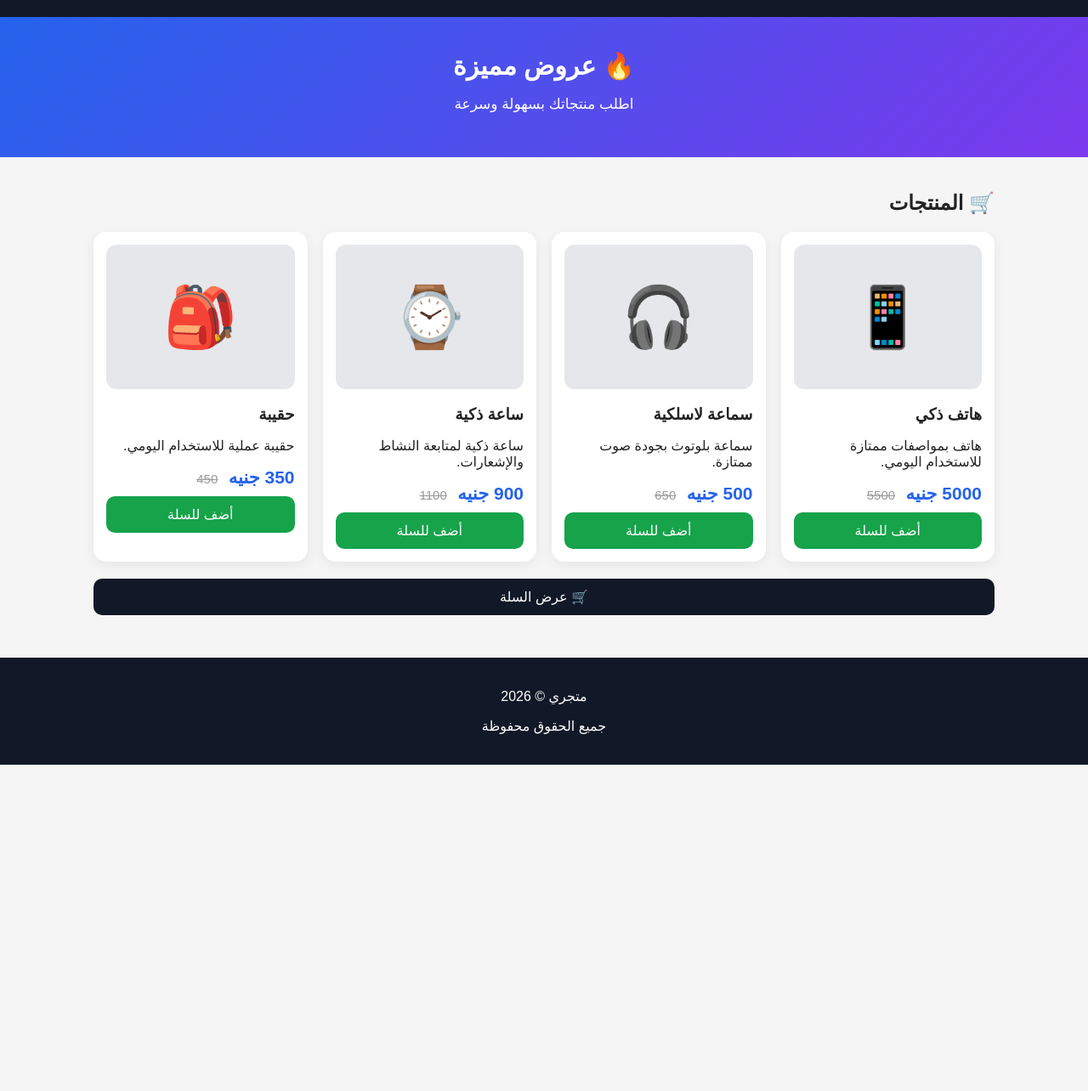
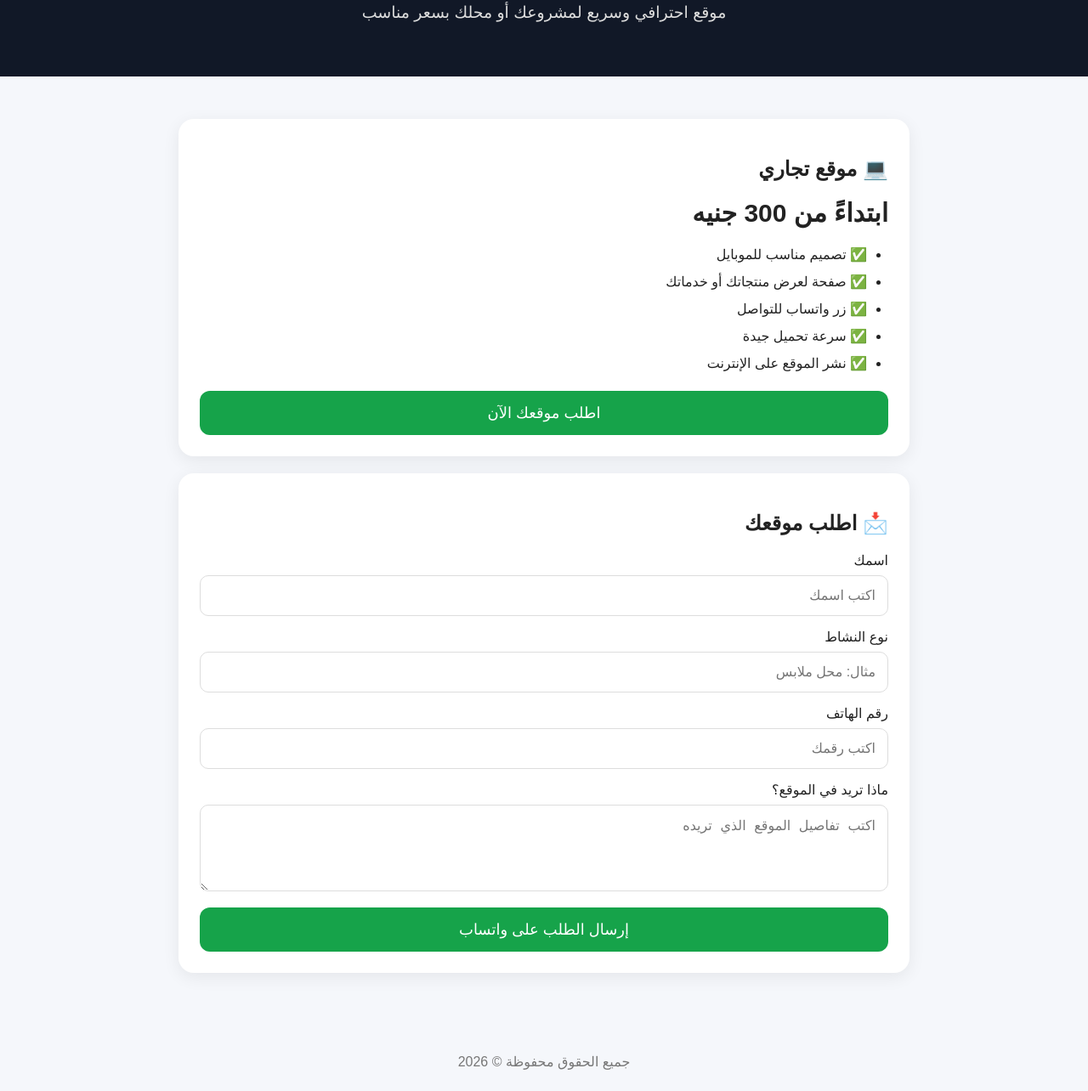
Before and after one commit to mohamedreda5mohamed-ai/calculator, a plain HTML site: page index.html in a window 1280 px wide. Shown: the part 105-1389 px from the top of the page at 85% size. Before the commit the page ends 1005 px from the top, so only its background shows below. Drawn offline with Linux system fonts and the light colour scheme.

Commit message:
Update index.html

```diff
--- a/index.html
+++ b/index.html
@@ -2,199 +2,163 @@
 <html lang="ar" dir="rtl">
 <head>
 <meta charset="UTF-8">
-<meta name="viewport" content="width=device-width, initial-scale=1.0">
-<title>متجري | متجر إلكتروني</title>
+<meta name="viewport" content="width=device-width,initial-scale=1">
+<title>صمّم موقعك معنا</title>
 
 <style>
-*{box-sizing:border-box;font-family:Arial,sans-serif}
-body{margin:0;background:#f5f5f5;color:#222}
-header{background:#111827;color:white;padding:18px;text-align:center}
-header h1{margin:0 0 8px}
-.hero{background:linear-gradient(135deg,#2563eb,#7c3aed);color:white;padding:35px 20px;text-align:center}
-.hero h2{font-size:30px;margin:5px}
-.hero p{font-size:17px}
-.container{max-width:1100px;margin:auto;padding:20px}
-.products{display:grid;grid-template-columns:repeat(auto-fit,minmax(220px,1fr));gap:18px}
-.card{background:white;border-radius:15px;padding:15px;box-shadow:0 4px 15px #0001}
-.product-img{height:170px;background:#e5e7eb;border-radius:12px;display:flex;align-items:center;justify-content:center;font-size:70px}
-.card h3{margin-bottom:5px}
-.price{font-size:21px;font-weight:bold;color:#2563eb}
-.old{color:#999;text-decoration:line-through;margin-right:8px;font-size:15px}
-button{border:0;border-radius:10px;padding:12px;cursor:pointer;font-size:16px}
-.buy{background:#16a34a;color:white;width:100%;margin-top:10px}
-.cart{background:#111827;color:white;width:100%;margin-top:20px}
-#cartBox{display:none;background:white;padding:20px;border-radius:15px;margin-top:20px}
-input{width:100%;padding:12px;margin:7px 0;border:1px solid #ddd;border-radius:8px}
-.whatsapp{display:block;text-align:center;background:#22c55e;color:white;text-decoration:none;padding:14px;border-radius:10px;margin-top:10px}
-footer{text-align:center;background:#111827;color:white;padding:20px;margin-top:30px}
+*{box-sizing:border-box}
+body{
+  margin:0;
+  font-family:Arial,sans-serif;
+  background:#f5f7fb;
+  color:#222;
+}
+header{
+  background:#111827;
+  color:white;
+  padding:45px 20px;
+  text-align:center;
+}
+header h1{font-size:38px;margin:0 0 15px}
+header p{font-size:19px;color:#ddd}
+
+.container{
+  max-width:900px;
+  margin:30px auto;
+  padding:20px;
+}
+
+.card{
+  background:white;
+  padding:25px;
+  margin-bottom:20px;
+  border-radius:18px;
+  box-shadow:0 5px 20px #00000012;
+}
+
+.price{
+  font-size:30px;
+  font-weight:bold;
+  margin:15px 0;
+}
+
+ul{
+  line-height:2;
+  padding-right:25px;
+}
+
+button{
+  width:100%;
+  padding:15px;
+  border:0;
+  border-radius:12px;
+  background:#16a34a;
+  color:white;
+  font-size:18px;
+  cursor:pointer;
+}
+
+button:hover{background:#15803d}
+
+input,textarea{
+  width:100%;
+  padding:14px;
+  margin:8px 0 15px;
+  border:1px solid #ddd;
+  border-radius:10px;
+  font-size:16px;
+}
+
+footer{
+  text-align:center;
+  padding:25px;
+  color:#777;
+}
 </style>
 </head>
 
 <body>
 
 <header>
-<h1>🛍️ متجري</h1>
-<p>أفضل المنتجات والعروض</p>
+  <h1>🚀 اعمل موقعك الإلكتروني</h1>
+  <p>موقع احترافي وسريع لمشروعك أو محلك بسعر مناسب</p>
 </header>
-
-<section class="hero">
-<h2>🔥 عروض مميزة</h2>
-<p>اطلب منتجاتك بسهولة وسرعة</p>
-</section>
 
 <div class="container">
 
-<h2>🛒 المنتجات</h2>
+  <div class="card">
+    <h2>💻 موقع تجاري</h2>
 
-<div class="products">
+    <div class="price">ابتداءً من 300 جنيه</div>
 
-<div class="card">
-<div class="product-img">📱</div>
-<h3>هاتف ذكي</h3>
-<p>هاتف بمواصفات ممتازة للاستخدام اليومي.</p>
-<span class="price">5000 جنيه</span>
-<span class="old">5500</span>
-<button class="buy" onclick="addToCart('هاتف ذكي',5000)">أضف للسلة</button>
+    <ul>
+      <li>✅ تصميم مناسب للموبايل</li>
+      <li>✅ صفحة لعرض منتجاتك أو خدماتك</li>
+      <li>✅ زر واتساب للتواصل</li>
+      <li>✅ سرعة تحميل جيدة</li>
+      <li>✅ نشر الموقع على الإنترنت</li>
+    </ul>
+
+    <button onclick="document.getElementById('order').scrollIntoView()">
+      اطلب موقعك الآن
+    </button>
   </div>
 
-<div class="card">
-<div class="product-img">🎧</div>
-<h3>سماعة لاسلكية</h3>
-<p>سماعة بلوتوث بجودة صوت ممتازة.</p>
-<span class="price">500 جنيه</span>
-<span class="old">650</span>
-<button class="buy" onclick="addToCart('سماعة لاسلكية',500)">أضف للسلة</button>
-</div>
+  <div class="card" id="order">
+    <h2>📩 اطلب موقعك</h2>
 
-<div class="card">
-<div class="product-img">⌚</div>
-<h3>ساعة ذكية</h3>
-<p>ساعة ذكية لمتابعة النشاط والإشعارات.</p>
-<span class="price">900 جنيه</span>
-<span class="old">1100</span>
-<button class="buy" onclick="addToCart('ساعة ذكية',900)">أضف للسلة</button>
-</div>
+    <label>اسمك</label>
+    <input id="name" placeholder="اكتب اسمك">
 
-<div class="card">
-<div class="product-img">🎒</div>
-<h3>حقيبة</h3>
-<p>حقيبة عملية للاستخدام اليومي.</p>
-<span class="price">350 جنيه</span>
-<span class="old">450</span>
-<button class="buy" onclick="addToCart('حقيبة',350)">أضف للسلة</button>
-</div>
+    <label>نوع النشاط</label>
+    <input id="business" placeholder="مثال: محل ملابس">
 
-</div>
+    <label>رقم الهاتف</label>
+    <input id="phone" placeholder="اكتب رقمك">
 
-<button class="cart" onclick="showCart()">🛒 عرض السلة</button>
+    <label>ماذا تريد في الموقع؟</label>
+    <textarea id="details" rows="4"
+      placeholder="اكتب تفاصيل الموقع الذي تريده"></textarea>
 
-<div id="cartBox">
-<h2>🛒 سلة المشتريات</h2>
-<div id="cartItems"></div>
-<h3 id="total"></h3>
-
-<h3>بيانات الطلب</h3>
-
-<input id="name" placeholder="اسمك">
-<input id="phone" placeholder="رقم الهاتف">
-<input id="address" placeholder="العنوان">
-
-<button class="buy" onclick="sendOrder()">إرسال الطلب</button>
-
-<a class="whatsapp"
-href="https://wa.me/201000000000"
-target="_blank">
-💬 تواصل معنا على واتساب
-</a>
+    <button onclick="sendOrder()">
+      إرسال الطلب على واتساب
+    </button>
   </div>
 
 </div>
 
 <footer>
-<p>متجري © 2026</p>
-<p>جميع الحقوق محفوظة</p>
+  جميع الحقوق محفوظة © 2026
 </footer>
 
 <script>
-
-let cart=[];
-
-function addToCart(name,price){
-cart.push({name:name,price:price});
-alert("تمت إضافة المنتج إلى السلة ✅");
-}
-
-function showCart(){
-
-document.getElementById("cartBox").style.display="block";
-
-let items="";
-let total=0;
-
-if(cart.length===0){
-items="<p>السلة فارغة.</p>";
-}else{
-
-cart.forEach((item,index)=>{
-total+=item.price;
-
-items+=`
-<p>
-${item.name} - ${item.price} جنيه
-<button onclick="removeItem(${index})">❌</button>
-</p>
-`;
-});
-
-}
-
-document.getElementById("cartItems").innerHTML=items;
-document.getElementById("total").innerText=
-"الإجمالي: "+total+" جنيه";
-}
-
-function removeItem(index){
-cart.splice(index,1);
-showCart();
-}
-
 function sendOrder(){
 
-if(cart.length===0){
-alert("أضف منتجًا إلى السلة أولًا.");
+  let name = document.getElementById("name").value;
+  let business = document.getElementById("business").value;
+  let phone = document.getElementById("phone").value;
+  let details = document.getElementById("details").value;
+
+  if(!name || !business || !phone){
+    alert("من فضلك املأ الاسم والنشاط ورقم الهاتف");
     return;
   }
 
-let name=document.getElementById("name").value;
-let phone=document.getElementById("phone").value;
-let address=document.getElementById("address").value;
+  // غيّر الرقم ده لرقم واتساب الذي سيستقبل الطلبات
+  let whatsapp = "201000000000";
 
-if(!name || !phone || !address){
-alert("من فضلك اكتب الاسم ورقم الهاتف والعنوان.");
-return;
-}
-
-let message="طلب جديد%0A";
-message+="الاسم: "+name+"%0A";
-message+="الهاتف: "+phone+"%0A";
-message+="العنوان: "+address+"%0A%0A";
-
-let total=0;
-
-cart.forEach(item=>{
-message+=item.name+" - "+item.price+" جنيه%0A";
-total+=item.price;
-});
-
-message+="%0Aالإجمالي: "+total+" جنيه";
+  let message =
+    "طلب تصميم موقع جديد%0A%0A" +
+    "الاسم: " + encodeURIComponent(name) + "%0A" +
+    "النشاط: " + encodeURIComponent(business) + "%0A" +
+    "الهاتف: " + encodeURIComponent(phone) + "%0A" +
+    "التفاصيل: " + encodeURIComponent(details);
 
   window.open(
-"https://wa.me/01205626780?text="+message,
+    "https://wa.me/" + whatsapp + "?text=" + message,
     "_blank"
   );
-
 }
-
 </script>
 
 </body>
```
Lines whose indentation alone changed are shown as unchanged.
